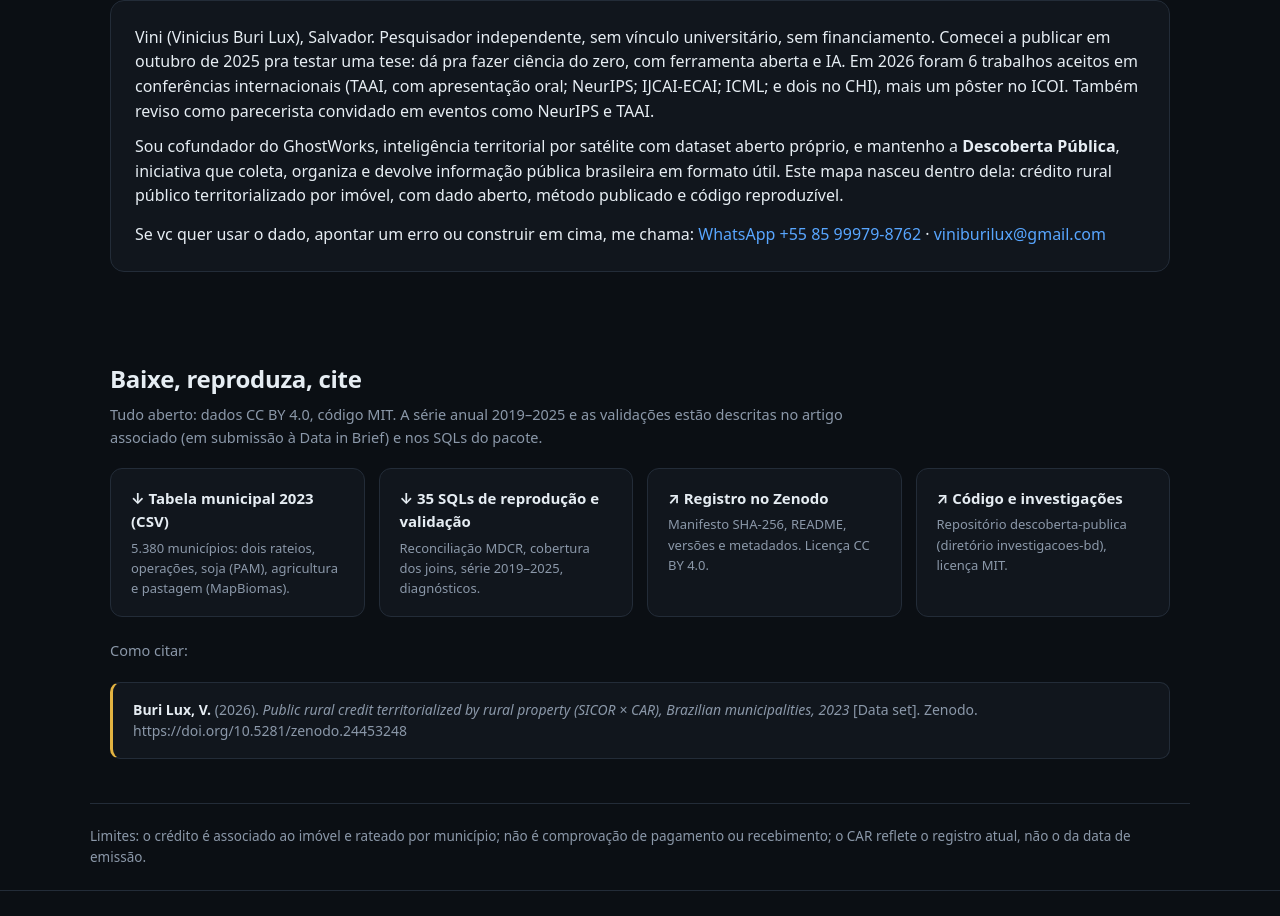
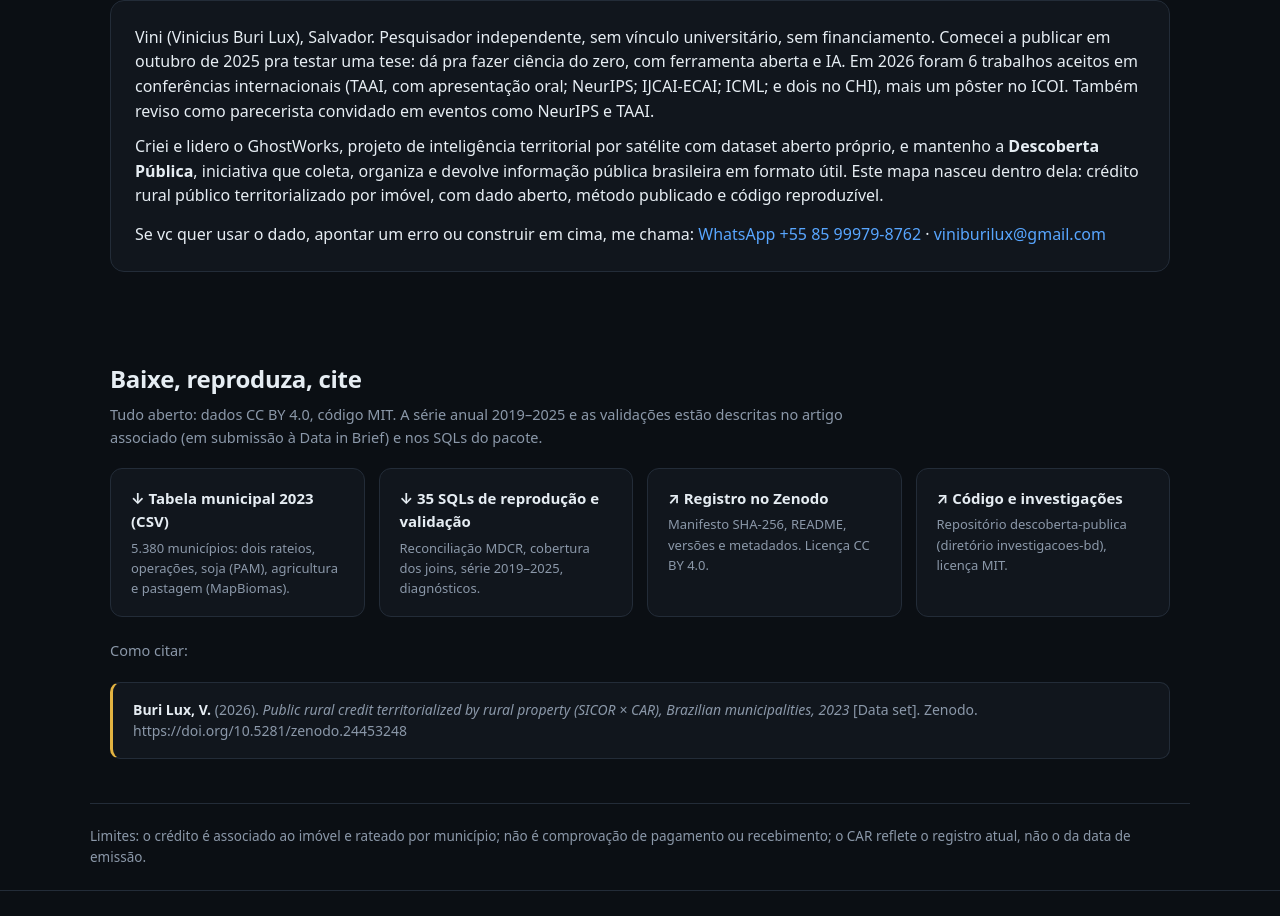
Before and after one commit to viniburilux/dinheiro-e-territorio, a plain HTML site: page index.html in a window 1280 px wide. Shown: the part 2819-3735 px from the top of the page. Drawn offline with nearby package versions, Linux system fonts and the light colour scheme.

Commit message:
Update personal description and project details

```diff
--- a/index.html
+++ b/index.html
@@ -171,7 +171,7 @@ footer .wrap{display:flex;justify-content:space-between;flex-wrap:wrap;gap:12px}
 <h2>Quem sou eu</h2>
 <div class="panel">
 <p>Vini (Vinicius Buri Lux), Salvador. Pesquisador independente, sem vínculo universitário, sem financiamento. Comecei a publicar em outubro de 2025 pra testar uma tese: dá pra fazer ciência do zero, com ferramenta aberta e IA. Em 2026 foram 6 trabalhos aceitos em conferências internacionais (TAAI, com apresentação oral; NeurIPS; IJCAI-ECAI; ICML; e dois no CHI), mais um pôster no ICOI. Também reviso como parecerista convidado em eventos como NeurIPS e TAAI.</p>
-<p style="margin-top:10px">Sou cofundador do GhostWorks, inteligência territorial por satélite com dataset aberto próprio, e mantenho a <b>Descoberta Pública</b>, iniciativa que coleta, organiza e devolve informação pública brasileira em formato útil. Este mapa nasceu dentro dela: crédito rural público territorializado por imóvel, com dado aberto, método publicado e código reproduzível.</p>
+<p style="margin-top:10px">Criei e lidero o GhostWorks, projeto de inteligência territorial por satélite com dataset aberto próprio, e mantenho a <b>Descoberta Pública</b>, iniciativa que coleta, organiza e devolve informação pública brasileira em formato útil. Este mapa nasceu dentro dela: crédito rural público territorializado por imóvel, com dado aberto, método publicado e código reproduzível.</p>
 <p style="margin-top:14px">Se vc quer usar o dado, apontar um erro ou construir em cima, me chama: <a href="https://wa.me/5585999798762">WhatsApp +55 85 99979-8762</a> · <a href="mailto:viniburilux@gmail.com">viniburilux@gmail.com</a></p>
 </div>
 </div></section>
```
